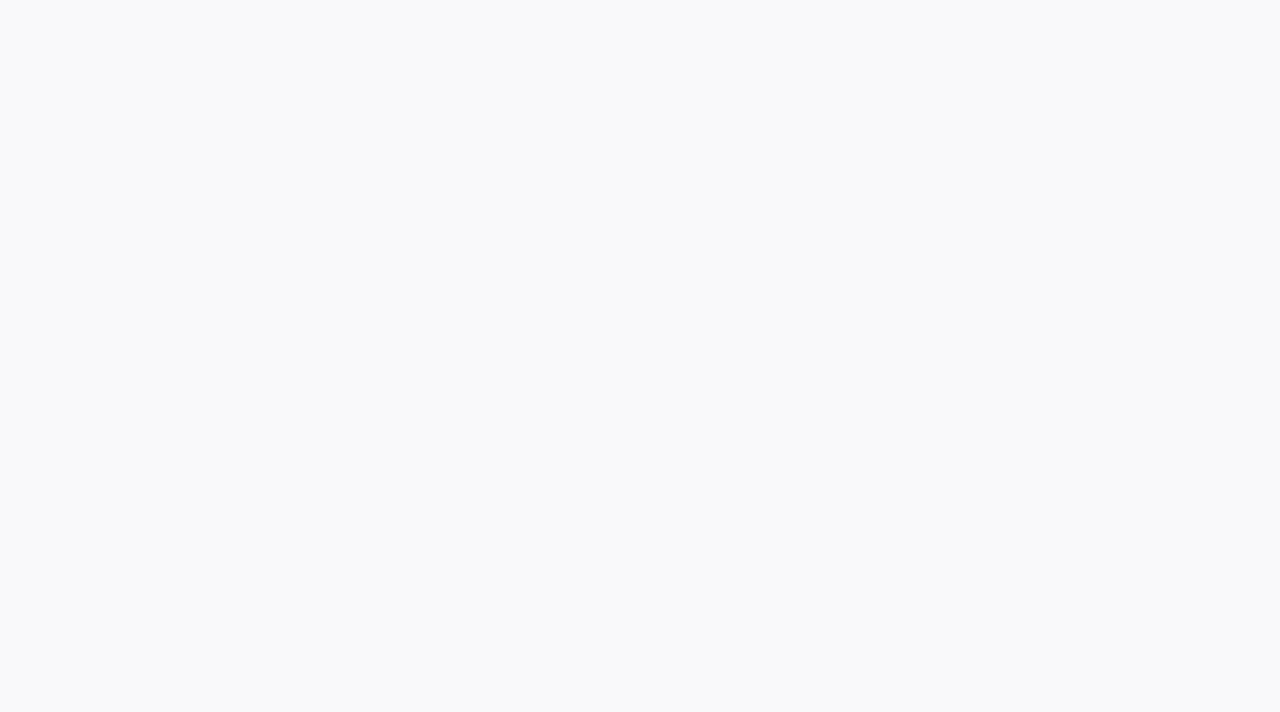
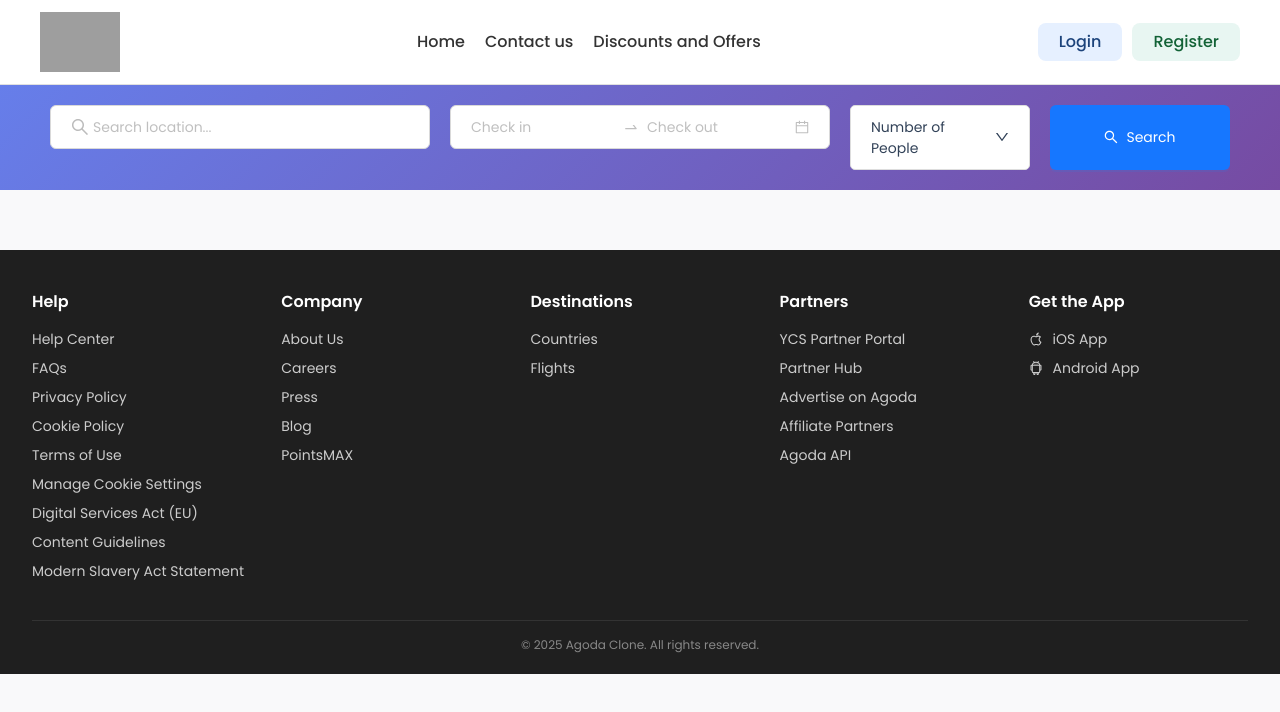
Before and after one commit to letrungnguyen104/hotel-booking-frontend, a React (Vite) app in the folder hotel-frontend/: page /search in a window 1280 px wide. Before the commit this address had no page. Shown: the top 712 px of the page. Built offline with nearby package versions, Linux system fonts and the light colour scheme; grey boxes are pictures that could not be loaded.

Commit message:
Component Search

```diff
--- /dev/null
+++ b/hotel-frontend/src/components/Search/Search.jsx
@@ -0,0 +1,59 @@
+import { Button, Col, DatePicker, Dropdown, Input, Row, Space } from 'antd'
+import "./Search.scss"
+import { DownOutlined, SearchOutlined } from "@ant-design/icons";
+
+const { RangePicker } = DatePicker;
+
+const Search = () => {
+
+  const items = [
+    { key: "1", label: "1 Adult" },
+    { key: "2", label: "2 Adults" },
+    { key: "3", label: "3 Adults" },
+  ];
+
+  return (
+    <div className='search'>
+      <Row gutter={[20, 20]}>
+        <Col xxl={8} xl={8}>
+          <Input
+            className="search__input"
+            prefix={<SearchOutlined className="form__icon" />}
+            placeholder="Search location..."
+          />
+        </Col>
+        <Col xxl={8} xl={8}>
+          <RangePicker
+            placeholder={["Check in", "Check out"]}
+            format="DD-MM-YYYY"
+            className="search__picker"
+          />
+        </Col>
+        <Col xxl={4} xl={4}>
+          <Dropdown
+            menu={{
+              items,
+              selectable: true,
+              defaultSelectedKeys: ["3"],
+            }}
+            trigger={["click"]}
+          >
+            <div className="search__dropdown">
+              <Space>
+                Number of People
+                <DownOutlined />
+              </Space>
+            </div>
+          </Dropdown>
+        </Col>
+        <Col xxl={4} xl={4}>
+          <Button className="search__button" type="primary" icon={<SearchOutlined />} onClick={() => navigate("/search")}>
+            Search
+          </Button>
+        </Col>
+      </Row>
+    </div>
+  )
+}
+
+export default Search
--- /dev/null
+++ b/hotel-frontend/src/components/Search/Search.scss
@@ -0,0 +1,31 @@
+.search {
+  padding: 20px 50px;
+  background: linear-gradient(135deg, #667eea 0%, #764ba2 100%);
+
+  &__input {
+    padding: 10px 20px;
+    width: 100%;
+  }
+
+  &__picker {
+    padding: 10px 20px;
+    width: 100%;
+  }
+
+  &__dropdown {
+    padding: 10.5px 20px;
+    border: 1px solid #ddd;
+    border-radius: 5px;
+    background-color: #fff;
+
+    &:hover {
+      border: 1px solid rgb(145, 177, 253);
+    }
+  }
+
+  &__button {
+    padding: 10px 20px;
+    width: 100%;
+    height: 100%;
+  }
+}
--- a/hotel-frontend/src/pages/Homepage/Homepage.jsx
+++ b/hotel-frontend/src/pages/Homepage/Homepage.jsx
@@ -3,32 +3,56 @@
 import { Col, Input, Row, Form, DatePicker, Dropdown, Space, Button, Carousel, Tabs } from "antd";
 import { DownOutlined, SearchOutlined } from "@ant-design/icons";
 import RoomListHome from "@/components/RoomListHome/RoomListHome";
+import { useNavigate } from "react-router";
 
 const { RangePicker } = DatePicker;
 
 const Homepage = () => {
+
+  const navigate = useNavigate();
+
   const items = [
     { key: "1", label: "1 Adult" },
     { key: "2", label: "2 Adults" },
     { key: "3", label: "3 Adults" },
   ];
+  const locations = [
+    {
+      name: "Ha Noi",
+      img: "https://pix6.agoda.net/geo/city/2758/065f4f2c9fa263611ab65239ecbeaff7.jpg?ce=0&s=375x&ar=1x1",
+      quantity: "15.000 rooms",
+    },
+    {
+      name: "Ho Chi Minh",
+      img: "https://pix6.agoda.net/geo/city/13170/1_13170_02.jpg?ca=6&ce=1&s=375x&ar=1x1",
+      quantity: "15.000 rooms",
+    },
+    {
+      name: "Da Nang",
+      img: "https://pix6.agoda.net/geo/city/16440/1_16440_02.jpg?ca=6&ce=1&s=375x&ar=1x1",
+      quantity: "15.000 rooms",
+    },
+    {
+      name: "Hue",
+      img: "https://pix6.agoda.net/geo/city/3738/1_3738_02.jpg?ca=6&ce=1&s=375x&ar=1x1",
+      quantity: "15.000 rooms",
+    },
+    {
+      name: "Vung Tau",
+      img: "https://pix6.agoda.net/geo/city/17190/1_17190_02.jpg?ca=6&ce=1&s=375x&ar=1x1",
+      quantity: "15.000 accommodations",
+    },
+    {
+      name: "Ha Long",
+      img: "https://pix6.agoda.net/geo/city/17182/1_17182_02.jpg?ca=6&ce=1&s=375x&ar=1x1",
+      quantity: "15.000 rooms",
+    },
+  ];
 
   const itemsTab = [
-    {
-      key: '1',
-      label: 'Ha Noi',
-      children: <RoomListHome />,
-    },
-    {
-      key: '2',
-      label: 'Da Nang',
-      children: <RoomListHome />,
-    },
-    {
-      key: '3',
-      label: 'Ho Chi Minh',
-      children: <RoomListHome />,
-    },
+    { key: "1", label: "Ha Noi", children: <RoomListHome /> },
+    { key: "2", label: "Da Nang", children: <RoomListHome /> },
+    { key: "3", label: "Ho Chi Minh", children: <RoomListHome /> },
   ];
 
   return (
@@ -84,8 +108,8 @@
                 </Col>
               </Row>
               <Row>
-                <Col span={24} style={{ "alignItems": "center", "marginTop": "20px" }}>
-                  <Button className="form__button" type="primary" icon={<SearchOutlined />}>
+                <Col span={24} style={{ alignItems: "center", marginTop: "20px" }}>
+                  <Button className="form__button" type="primary" icon={<SearchOutlined />} onClick={() => navigate("/search")}>
                     Search
                   </Button>
                 </Col>
@@ -94,6 +118,7 @@
           </Form>
         </div>
       </section>
+
       <section className="container">
         <div className="home">
           <div className="home__locations">
@@ -102,98 +127,25 @@
               <Carousel arrows infinite={false}>
                 <div className="home__items">
                   <Row gutter={[20, 20]}>
-                    <Col span={4}>
-                      <div className="home__item">
-                        <div className="home__img">
-                          <img src="https://pix6.agoda.net/geo/city/2758/065f4f2c9fa263611ab65239ecbeaff7.jpg?ce=0&s=375x&ar=1x1" alt="" />
+                    {locations.map((loc, index) => (
+                      <Col span={4} key={index}>
+                        <div className="home__item">
+                          <div className="home__img">
+                            <img src={loc.img} alt={loc.name} />
+                          </div>
+                          <div className="home__location">{loc.name}</div>
+                          <p className="home__quantity">{loc.quantity}</p>
                         </div>
-                        <div className="home__location">
-                          Ha Noi
-                        </div>
-                        <p className="home__quantity">
-                          15.000 rooms
-                        </p>
-                      </div>
-                    </Col>
-                    <Col span={4}>
-                      <div className="home__item">
-                        <div className="home__img">
-                          <img src="https://pix6.agoda.net/geo/city/13170/1_13170_02.jpg?ca=6&ce=1&s=375x&ar=1x1" alt="" />
-                        </div>
-                        <div className="home__location">
-                          Ho Chi Minh
-                        </div>
-                        <p className="home__quantity">
-                          15.000 rooms
-                        </p>
-                      </div>
-                    </Col>
-                    <Col span={4}>
-                      <div className="home__item">
-                        <div className="home__img">
-                          <img src="https://pix6.agoda.net/geo/city/16440/1_16440_02.jpg?ca=6&ce=1&s=375x&ar=1x1" alt="" />
-                        </div>
-                        <div className="home__location">
-                          Da Nang
-                        </div>
-                        <p className="home__quantity">
-                          15.000 rooms
-                        </p>
-                      </div>
-                    </Col>
-                    <Col span={4}>
-                      <div className="home__item">
-                        <div className="home__img">
-                          <img src="https://pix6.agoda.net/geo/city/3738/1_3738_02.jpg?ca=6&ce=1&s=375x&ar=1x1" alt="" />
-                        </div>
-                        <div className="home__location">
-                          Hue
-                        </div>
-                        <p className="home__quantity">
-                          15.000 rooms
-                        </p>
-                      </div>
-                    </Col>
-                    <Col span={4}>
-                      <div className="home__item">
-                        <div className="home__img">
-                          <img src="https://pix6.agoda.net/geo/city/17190/1_17190_02.jpg?ca=6&ce=1&s=375x&ar=1x1" alt="" />
-                        </div>
-                        <div className="home__location">
-                          Vung Tau
-                        </div>
-                        <p className="home__quantity">
-                          15.000 accommodations
-                        </p>
-                      </div>
-                    </Col>
-                    <Col span={4}>
-                      <div className="home__item">
-                        <div className="home__img">
-                          <img src="https://pix6.agoda.net/geo/city/17182/1_17182_02.jpg?ca=6&ce=1&s=375x&ar=1x1" alt="" />
-                        </div>
-                        <div className="home__location">
-                          Ha Long
-                        </div>
-                        <p className="home__quantity">
-                          15.000 rooms
-                        </p>
-                      </div>
-                    </Col>
+                      </Col>
+                    ))}
                   </Row>
                 </div>
-                <div>
-                  <h3>Next Page</h3>
-                </div>
-                <div>
-                  <h3>Next Page</h3>
-                </div>
-                <div>
-                  <h3>Next Page</h3>
-                </div>
+                <div><h3>Next Page</h3></div>
+                <div><h3>Next Page</h3></div>
               </Carousel>
             </div>
           </div>
+
           <div className="home__locations">
             <div className="home__title">Featured accommodations recommended for you</div>
             <div className="home__tab">
--- /dev/null
+++ b/hotel-frontend/src/pages/ListRoomSearch/ListRoomSearch.jsx
@@ -0,0 +1,15 @@
+import React from 'react'
+import "./ListRoomSearch.scss";
+import Search from '@/components/Search/Search';
+
+const ListRoomSearch = () => {
+  return (
+    <>
+      <div className="search-bar">
+        <Search />
+      </div>
+    </>
+  )
+}
+
+export default ListRoomSearch
```
Also changed, not shown: hotel-frontend/src/router/index.jsx (+6 -1 lines), hotel-frontend/src/pages/ListRoomSearch/ListRoomSearch.scss (added).
